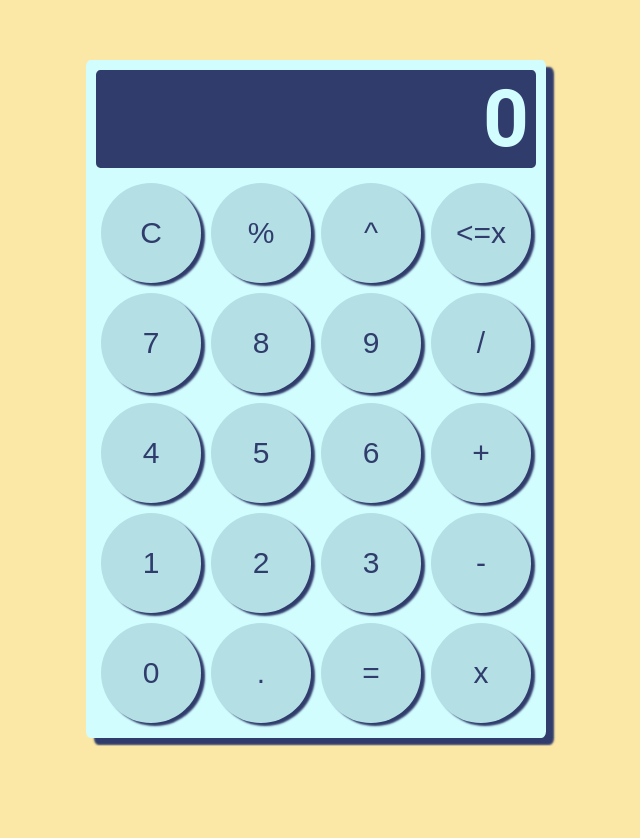
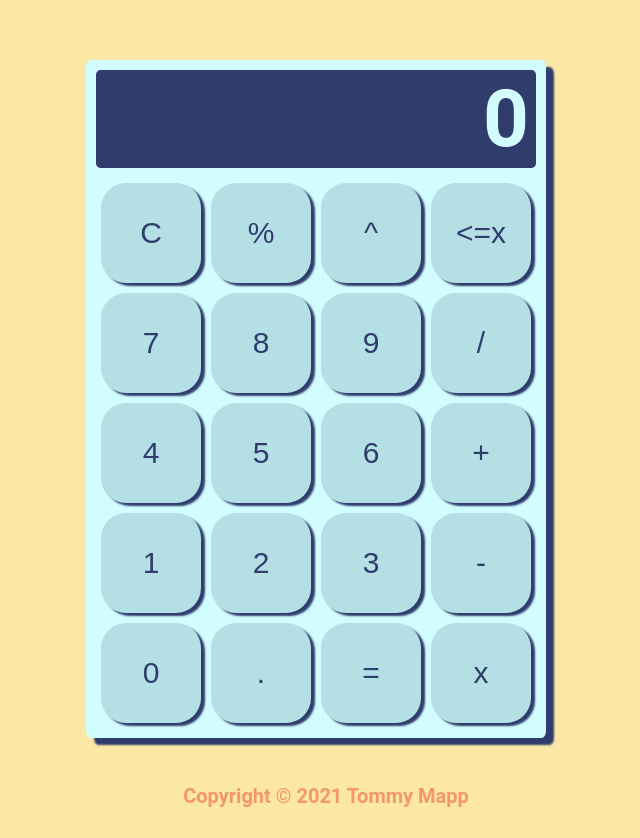
Before and after one commit to arkii1/Calculator, a plain HTML site: page index.html in a window 1280 px wide. Shown: the part 198-1036 px from the top of the page, without its empty margins (324-964 px from the left). Before the commit the page ends 944 px from the top, so only its background shows below. Drawn offline with Linux system fonts and the light colour scheme.

Commit message:
Added footer

```diff
--- a/index.html
+++ b/index.html
@@ -39,8 +39,8 @@
                 </div>
             </div>
         </div>
-        <!-- <div class="footer-container"> -->
-
+        <div class="footer-container">
+            <h3 class="footer-text">Copyright &copy 2021 Tommy Mapp</h3>
         </div>
     </body>
 </html>
--- a/style.css
+++ b/style.css
@@ -2,7 +2,14 @@ body
 {
     background-color: #fbe8a6;
     font-family: 'Roboto', sans-serif;
+    margin-bottom: 100px;
+
 }
+
+html {
+    position: relative;
+    min-height: 100%;
+  }
 
 .main-container
 {
@@ -70,7 +77,7 @@ button
     color: #303c6c;
 
     border: none;
-    border-radius: 50%;
+    border-radius: 25%;
     box-shadow: 4px 3px 2px 0px #303c6c;
 
     margin: 5px;
@@ -94,3 +101,23 @@ button:active
     transform: scale(0.95);
     background-color: #889a9e;
 }
+
+.footer-container
+{
+    position: absolute;
+    bottom: 0;
+    left: 0;
+    display: flex;
+    align-items: center;
+    justify-content: center;
+    gap: 10px;
+    width: 100%;
+    padding: 10px;
+}
+
+.footer-text
+{
+    font-size: 20px;
+    color: #f4976c;
+    text-align: center;
+}
```
